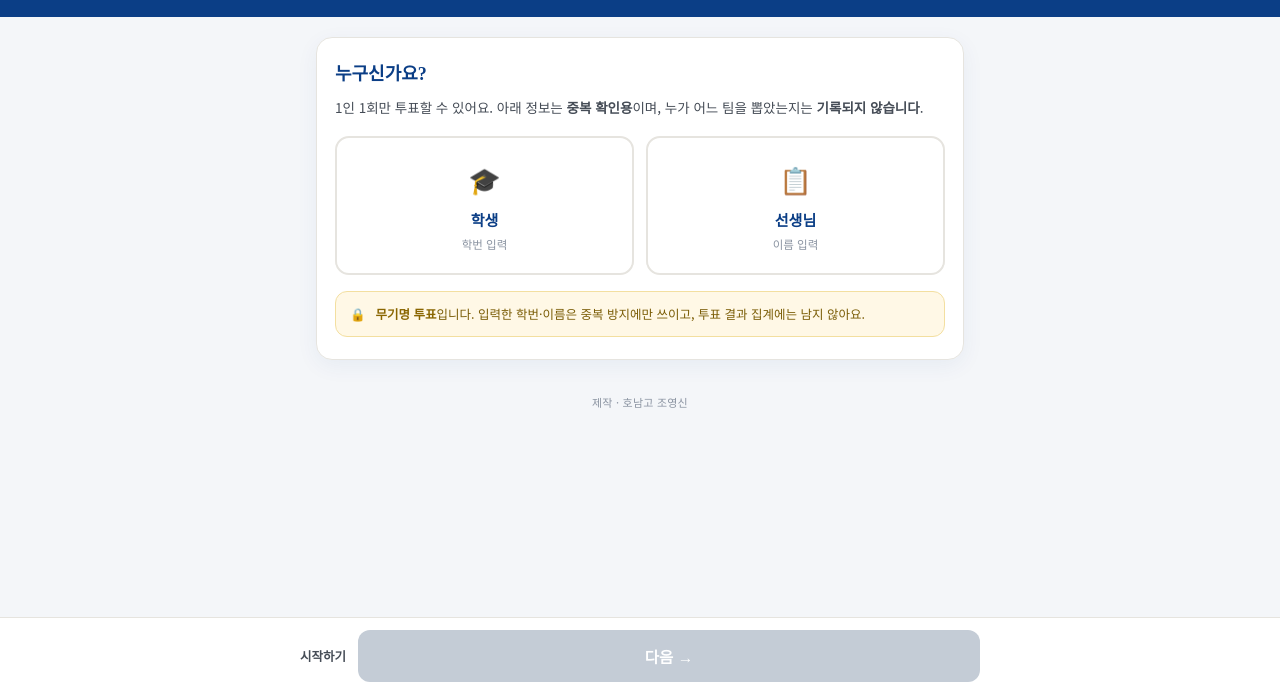
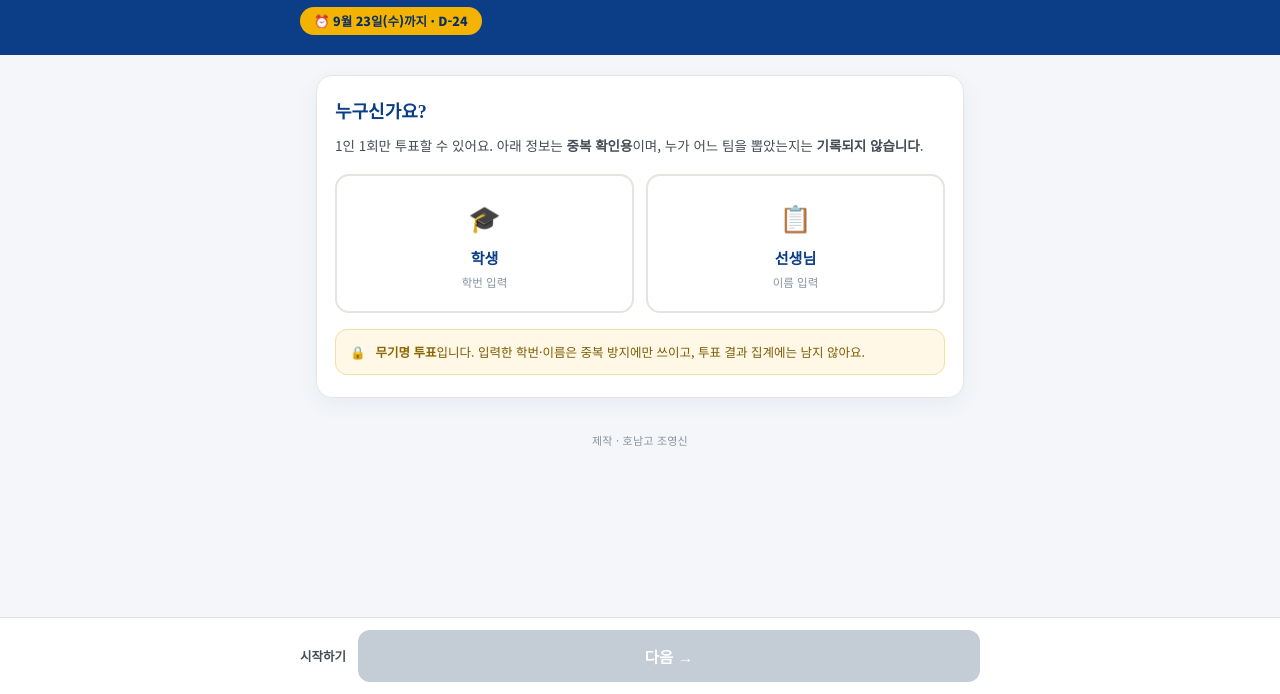
Before and after one commit to zeroyoung-collab/science-archive, a plain HTML site: page vote/index.html in a window 1280 px wide. Shown: the part 106-800 px from the top of the page. Drawn offline with Linux system fonts and the light colour scheme; no server answers.

Commit message:
SSI 투표 마감(9/23) D-day 배너 추가
Co-Authored-By: Claude Fable 5 <noreply@anthropic.com>
Claude-Session: https://claude.ai/code/session_016K5Yb2out2GGEw3bSWgJSo

```diff
--- a/vote/index.html
+++ b/vote/index.html
@@ -143,6 +143,17 @@
   <div class="kick">호남고등학교 · 과학과 · 과학으로 세상을 묻다</div>
   <h1>SSI 탐구보고서 인기투표</h1>
   <div class="sub">가장 인상 깊었던 팀에게 투표해 주세요 · 무기명 · 1인 최대 4팀</div>
+  <div id="duebar" style="display:inline-block;margin-top:10px;padding:4px 14px;border-radius:20px;background:#F5B301;color:#092f66;font-size:12.5px;font-weight:900;word-break:keep-all"></div>
+  <script>
+  (function(){
+    const el = document.getElementById("duebar");
+    const due = new Date(2026, 8, 23, 23, 59, 59);   // 2026-09-23(수)
+    const today = new Date();
+    const days = Math.ceil((new Date(2026,8,23) - new Date(today.getFullYear(),today.getMonth(),today.getDate())) / 86400000);
+    if (today > due) el.textContent = "투표가 마감되었습니다";
+    else el.textContent = days === 0 ? "⏰ 오늘(9/23)까지 투표할 수 있어요!" : `⏰ 9월 23일(수)까지 · D-${days}`;
+  })();
+  </script>
 </div></header>
 
 <div class="wrap">
```
